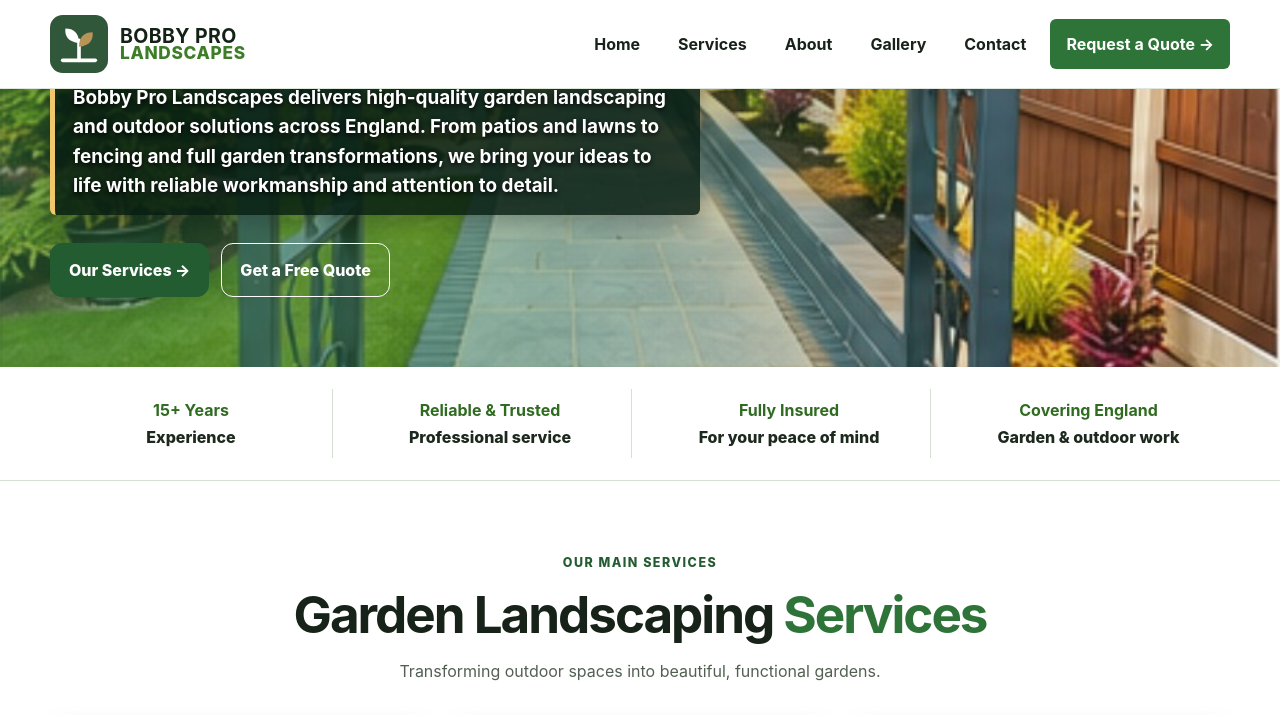
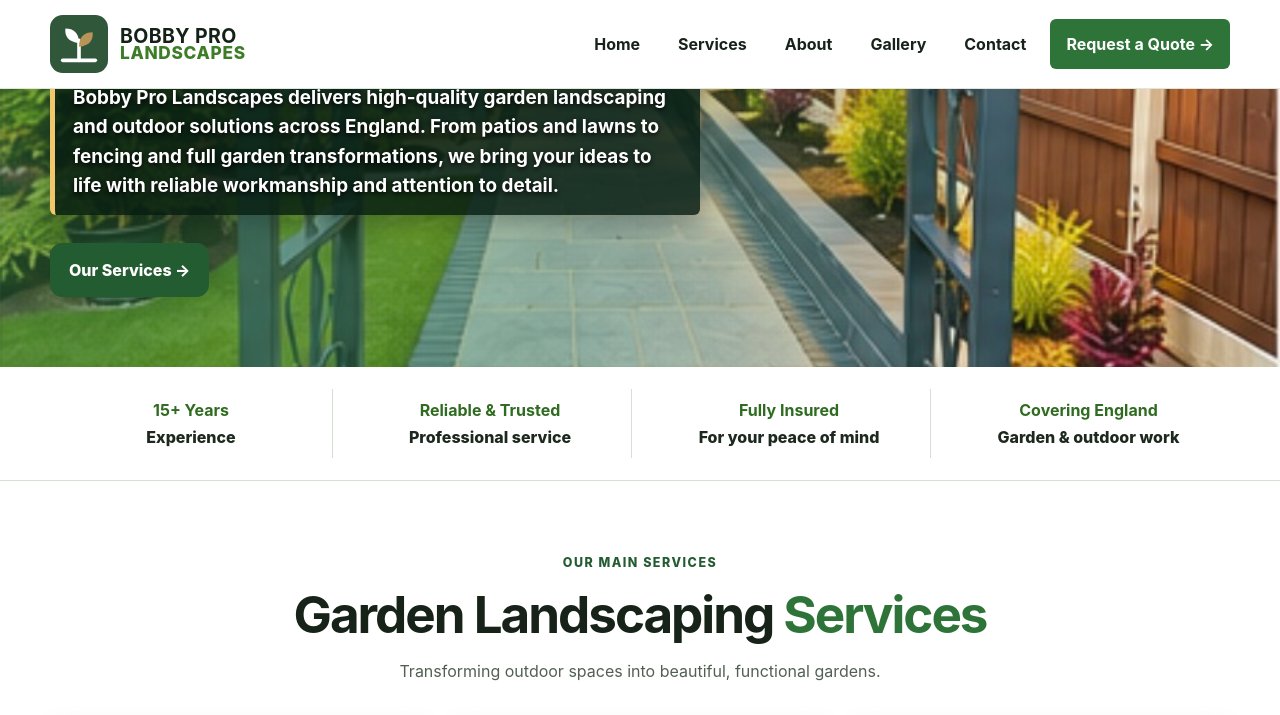
Before and after one commit to arsalanbobby/Bobby-Pro-Landscapes, a Jekyll site: the page built from index.md, in a window 1280 px wide and 900 px high, scrolled down 444 px, cut to the strip 0-715 px from the top of the window. Built offline with Jekyll 4.4.1, drawn with Linux system fonts in a browser that asks for light colours.

Commit message:
Remove homepage free quote button

```diff
--- a/index.md
+++ b/index.md
@@ -11,7 +11,6 @@ description: Bobby Pro Landscapes provides professional garden landscaping, pavi
       <p class="lead">Bobby Pro Landscapes delivers high-quality garden landscaping and outdoor solutions across England. From patios and lawns to fencing and full garden transformations, we bring your ideas to life with reliable workmanship and attention to detail.</p>
       <div class="actions">
         <a class="btn primary" href="{{ '/services/' | relative_url }}">Our Services →</a>
-        <a class="btn hero-outline" href="{{ '/contact/' | relative_url }}">Get a Free Quote</a>
       </div>
     </div>
   </div>
```
